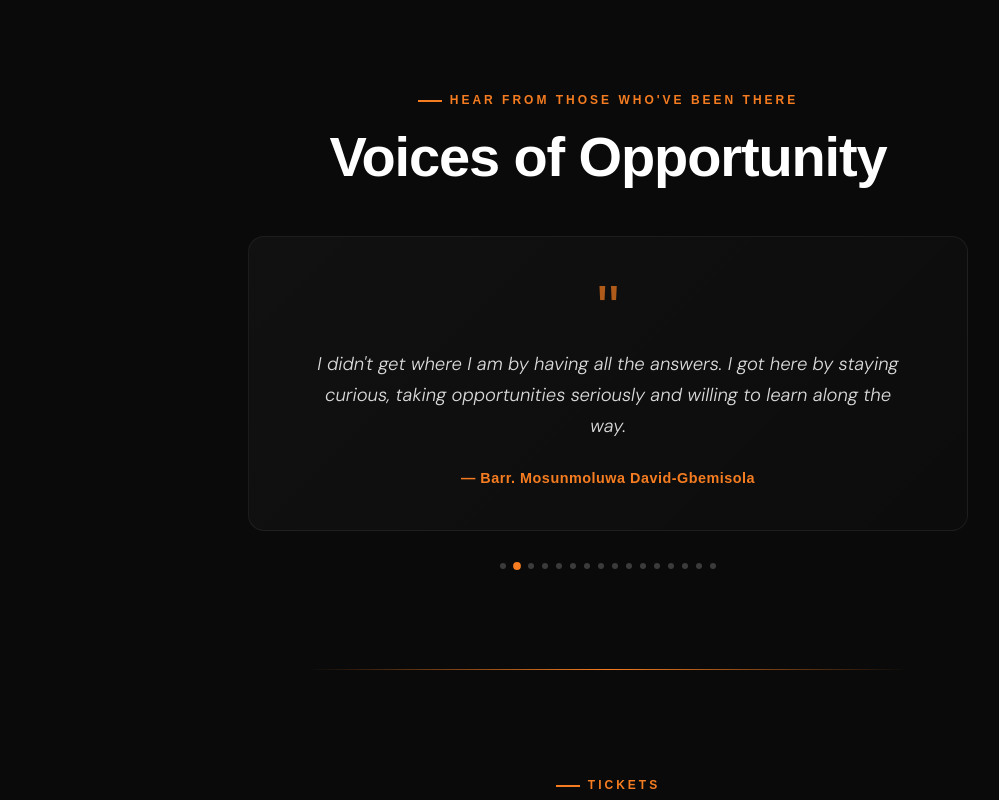
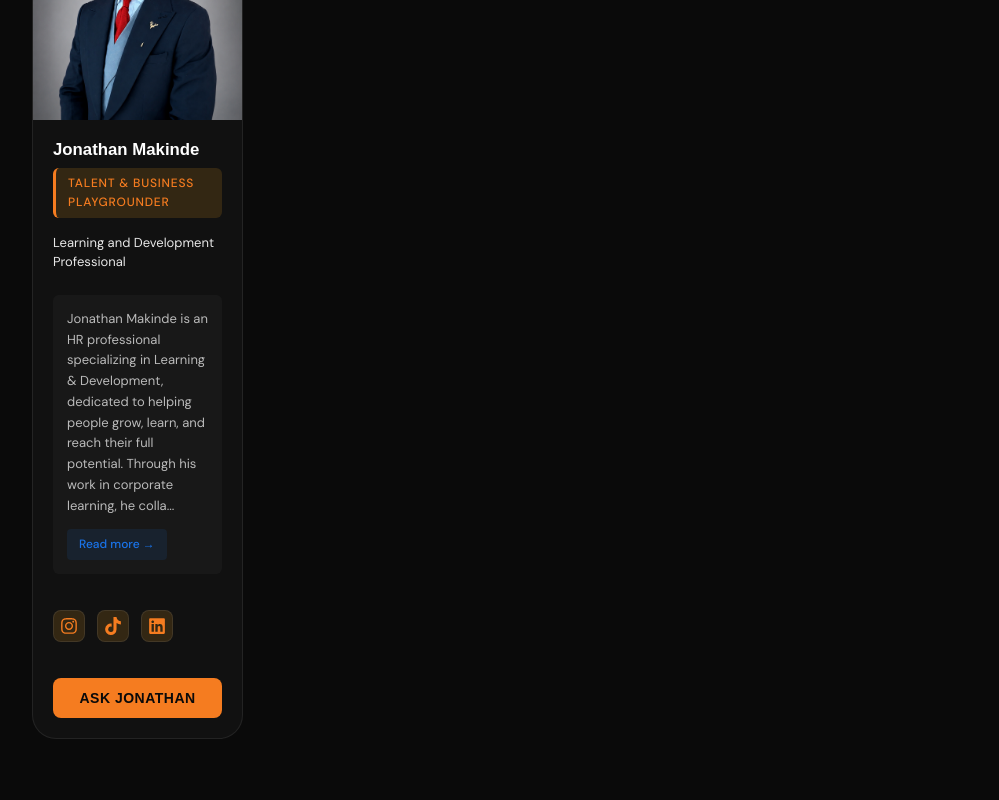
Before and after one commit to Zidepeoplenewaccount/connexa, a React (Vite) app: page / in a window 1280 px wide. Shown: the part 5740-6540 px from the top of the page, without its empty margins (32-1031 px from the left). Built offline with nearby package versions, Linux system fonts and the light colour scheme.

Commit message:
feat: add Jonathan Makinde as Talent & Business Playgrounder

```diff
--- a/src/components/Playgrounders.jsx
+++ b/src/components/Playgrounders.jsx
@@ -6,6 +6,7 @@ import OmobolanlePhoto from '../assets/omobolanle_adigun.webp';
 import OlalekanPhoto from '../assets/olalekan_asani.webp';
 import DavidOgooPhoto from '../assets/david_ogooluwa.webp';
 import OluwatomiPhoto from '../assets/oluwatomi_adeife.webp';
+import JonathanPhoto from '../assets/jonathan_makinde.png';
 
 import { FaInstagram, FaLinkedin } from "react-icons/fa";
 import { FaTiktok, FaXTwitter } from "react-icons/fa6";
@@ -100,6 +101,23 @@ const playgrounders = [
       instagram: 'https://www.instagram.com/oluwatomiadeife?igsh=bDZ2OTViMXA3YXky&utm_source=qr',
       tiktok: 'https://www.tiktok.com/@oluwatomiadeife?_r=1&_t=ZS-97TtOSdzUGn',
       twitter: 'https://x.com/oluwatomiadeife?s=21',
+    },
+  },
+  {
+    id: 6,
+    name: 'Jonathan Makinde',
+    connexerType: 'TALENT & BUSINESS PLAYGROUNDER',
+    title: 'Learning and Development Professional',
+    company: '',
+    topic: null,
+    photo: JonathanPhoto,
+    featured: false,
+    askLabel: 'Ask Jonathan',
+    bio: 'Jonathan Makinde is an HR professional specializing in Learning & Development, dedicated to helping people grow, learn, and reach their full potential. Through his work in corporate learning, he collaborates with leaders, subject-matter experts, and professionals to create impactful learning experiences that equip individuals with the skills and confidence to seize new opportunities while helping organizations unlock the full potential of their people and build high-performing teams. As a Talent & Business Playgrounder, he is passionate about connecting people with insights, opportunities, and meaningful relationships that drive career growth, business success, and lasting impact.',
+    socials: {
+      instagram: 'https://www.instagram.com/that__hr_guy?igsh=MTlkbXZnc3Nwd3Y4aw==',
+      tiktok: 'https://www.tiktok.com/@jay_mankind?_r=1&_t=ZS-97aq64xvt1I',
+      linkedin: 'https://www.linkedin.com/in/jonathanmakinde',
     },
   },
 ];
--- a/src/components/VoicesOfOpportunity.jsx
+++ b/src/components/VoicesOfOpportunity.jsx
@@ -66,6 +66,14 @@ const quotes = [
     text: "Access is one of the major things standing between an African builder and the global stage, but if you don't have the ability to unlearn and relearn then even Access becomes useless.",
     name: 'Richard Essangabasi',
   },
+  {
+    text: "I believe opportunities don't just happen — they're prepared for. Through continuous learning, meaningful relationships, and intentional growth, we can position ourselves for the opportunities we hope to attract.",
+    name: 'Jonathan Makinde',
+  },
+  {
+    text: "Don't just search for opportunities. Invest in becoming the kind of person opportunities are looking for.",
+    name: 'Jonathan Makinde',
+  },
 ];
 
 export default function VoicesOfOpportunity() {
```
Also changed, not shown: src/assets/jonathan_makinde.png (added).
